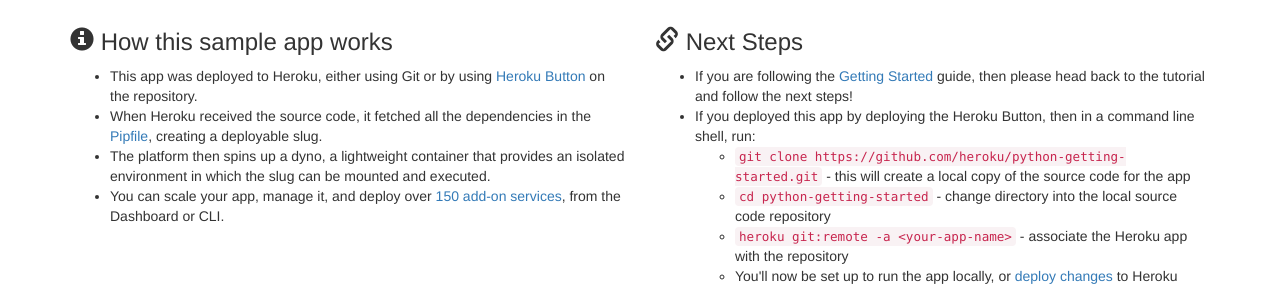
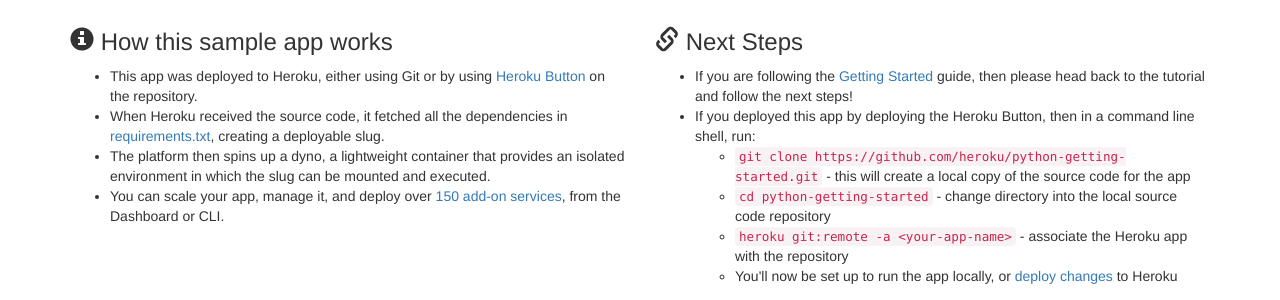
Before and after one commit to heroku/python-getting-started, a Django app: page / in a window 1280 px wide. Shown: the part 654-954 px from the top of the page. Run offline with Django 3.2, Linux system fonts and the light colour scheme; some libraries are stand-ins or nearby versions.

Commit message:
Update obsolete reference to Pipfile (#124)
Leftover from #64.

```diff
--- a/hello/templates/index.html
+++ b/hello/templates/index.html
@@ -25,7 +25,7 @@
       <ul>
         <li>This app was deployed to Heroku, either using Git or by using <a href="https://github.com/heroku/python-getting-started">Heroku Button</a> on the repository.</li>
 
-        <li>When Heroku received the source code, it fetched all the dependencies in the <a href="https://github.com/heroku/python-getting-started/blob/main/Pipfile">Pipfile</a>, creating a deployable slug.</li>
+        <li>When Heroku received the source code, it fetched all the dependencies in <a href="https://github.com/heroku/python-getting-started/blob/main/requirements.txt">requirements.txt</a>, creating a deployable slug.</li>
         <li>The platform then spins up a dyno, a lightweight container that provides an isolated environment in which the slug can be mounted and executed.</li>
         <li>You can scale your app, manage it, and deploy over <a href="https://addons.heroku.com/">150 add-on services</a>, from the Dashboard or CLI.</li>
       </ul>
```
